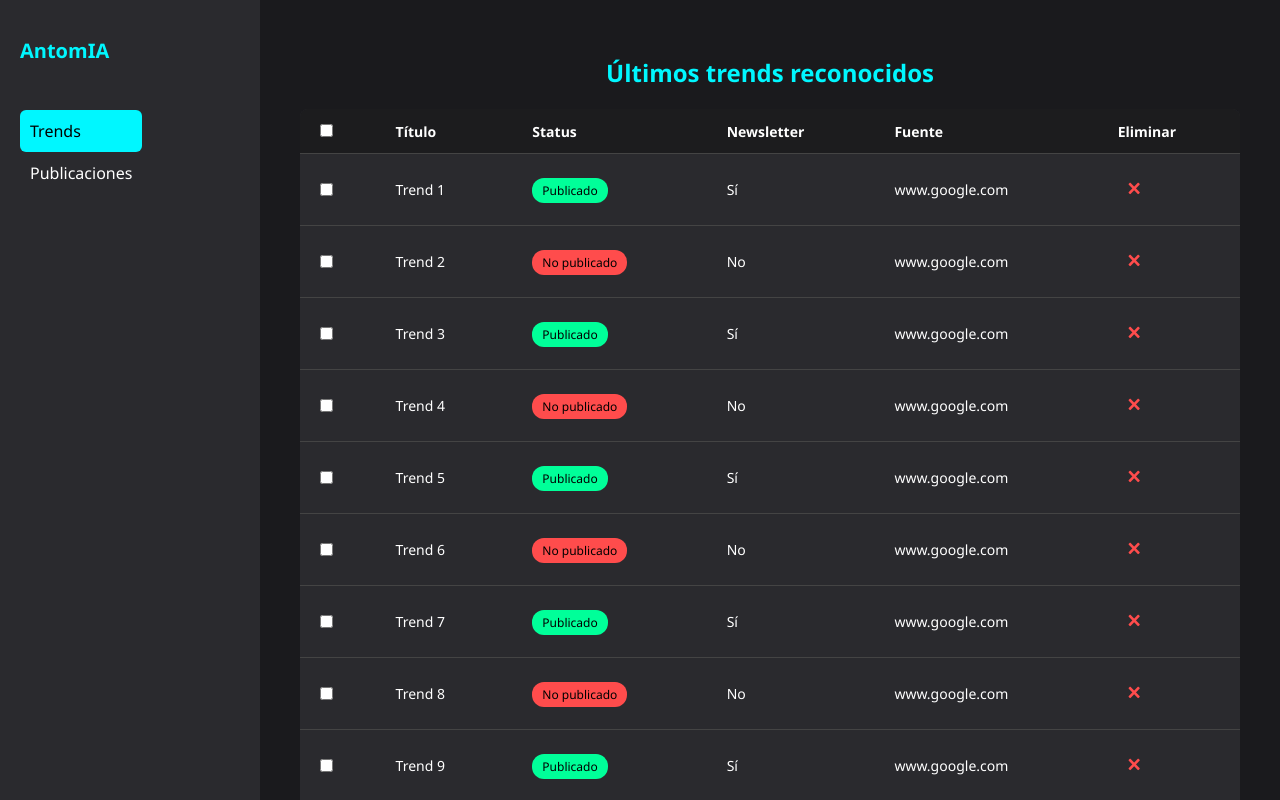
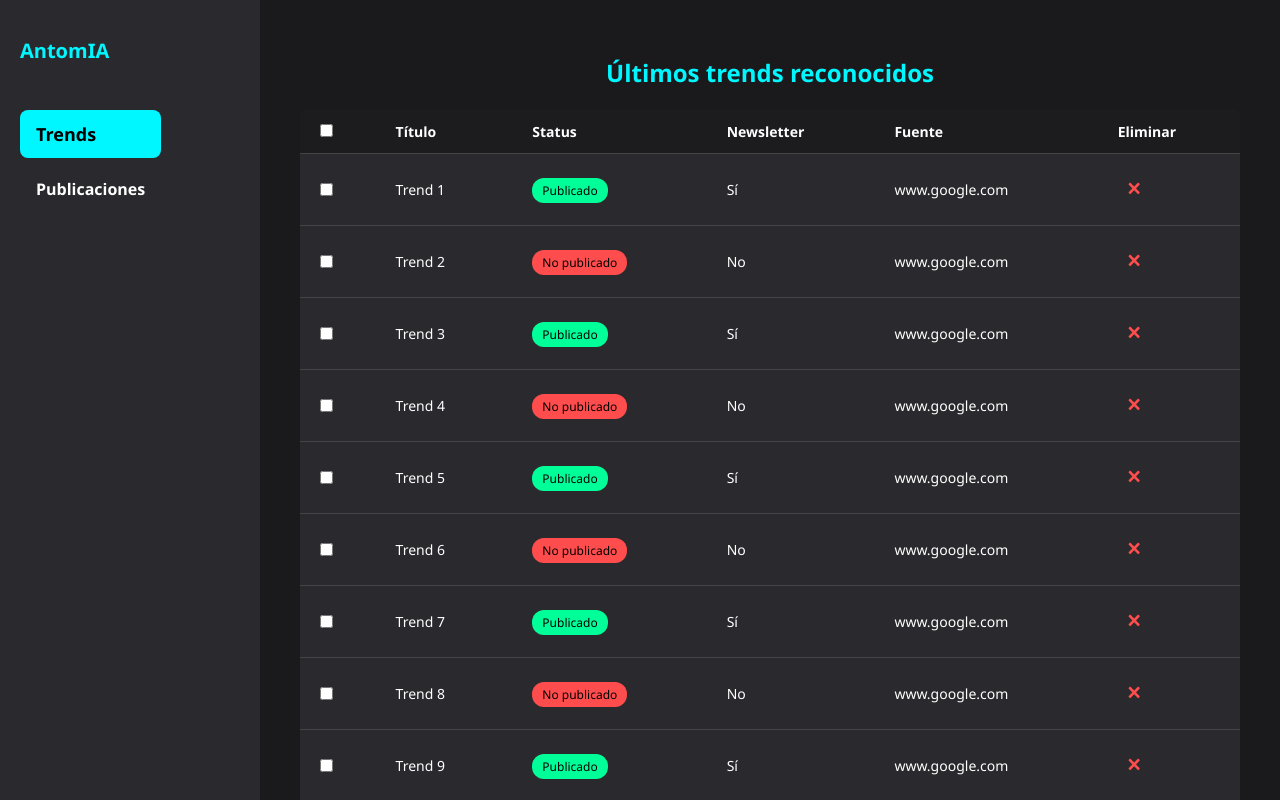
Before and after one commit to Solizra/PROYECTO_FINAL-ANTOMIA, a React (Vite) app in the folder frontend/: page /Home in a window 1280 px wide. Built offline with nearby package versions, Linux system fonts and the light colour scheme.

Commit message:
Links bien

```diff
--- a/frontend/src/App.jsx
+++ b/frontend/src/App.jsx
@@ -1,12 +1,14 @@
 import { Routes, Route } from 'react-router-dom';
 import Login from "./pages/Login";
 import Home from "./pages/Home";
+import Publicaciones from "./pages/Publicaciones";
 
 function App() {
   return (
     <Routes>
       <Route path="/" element={<Login />} />
-      <Route path="/home" element={<Home />} />
+        <Route path="/Home" element={<Home />} />
+        <Route path="/publicaciones" element={<Publicaciones />} />
     </Routes>
   );
 }
--- a/frontend/src/pages/Home.css
+++ b/frontend/src/pages/Home.css
@@ -34,16 +34,34 @@
 }
 
 .sidebar li {
-  padding: 10px;
+  padding: 12px 16px;
+  margin-bottom: 8px;
+  border-radius: 8px;
   cursor: pointer;
-  border-radius: 6px;
-  transition: background 0.2s;
+  transition: background-color 0.3s, color 0.3s;
 }
 
-.sidebar li:hover,
+.sidebar li a {
+  display: block;
+  color: inherit;
+  text-decoration: none;
+  font-weight: bold;
+  font-size: 16px;
+}
+
+.sidebar li:hover {
+  background-color: #00f7ff;
+  color: #000;
+}
+
 .sidebar li.active {
   background-color: #00f7ff;
   color: #000;
+}
+
+.sidebar li.active a {
+  font-weight: 700;
+  font-size: 18px;
 }
 
 .main-content {
--- a/frontend/src/pages/Home.jsx
+++ b/frontend/src/pages/Home.jsx
@@ -1,19 +1,20 @@
 import { useState } from 'react';
+import { Link, useLocation } from 'react-router-dom';
 import './Home.css';
 
 function Home() {
-  // Estado con las filas (trends)
+  const location = useLocation();
+
   const [trends, setTrends] = useState(
     Array.from({ length: 10 }, (_, i) => ({
       id: i,
-      title: `Trend ${i + 1}`,
+      titulo: `Trend ${i + 1}`,
       publicado: i % 2 === 0,
       newsletter: i % 2 === 0 ? "Sí" : "No",
       source: "www.google.com",
     }))
   );
 
-  // Función para eliminar trend por id
   const handleDelete = (id) => {
     setTrends(trends.filter(trend => trend.id !== id));
   };
@@ -24,8 +25,12 @@ function Home() {
         <h2>AntomIA</h2>
         <nav>
           <ul>
-            <li className="active">Trends</li>
-            <li>Publicaciones</li>
+            <li className={location.pathname === '/Home' ? 'active' : ''}>
+              <Link to="/Home">Trends</Link>
+            </li>
+            <li className={location.pathname === '/publicaciones' ? 'active' : ''}>
+              <Link to="/publicaciones">Publicaciones</Link>
+            </li>
           </ul>
         </nav>
       </aside>
@@ -48,7 +53,7 @@ function Home() {
             {trends.map((trend) => (
               <tr key={trend.id}>
                 <td><input type="checkbox" /></td>
-                <td>{trend.title}</td>
+                <td>{trend.titulo}</td>
                 <td>
                   <span className={trend.publicado ? "status published" : "status not-published"}>
                     {trend.publicado ? "Publicado" : "No publicado"}
--- /dev/null
+++ b/frontend/src/pages/Publicaciones.jsx
@@ -0,0 +1,9 @@
+function Publicaciones() {
+  return (
+    <div>
+      <h1>Publicaciones</h1>
+    </div>
+  );
+}
+
+export default Publicaciones;
```
